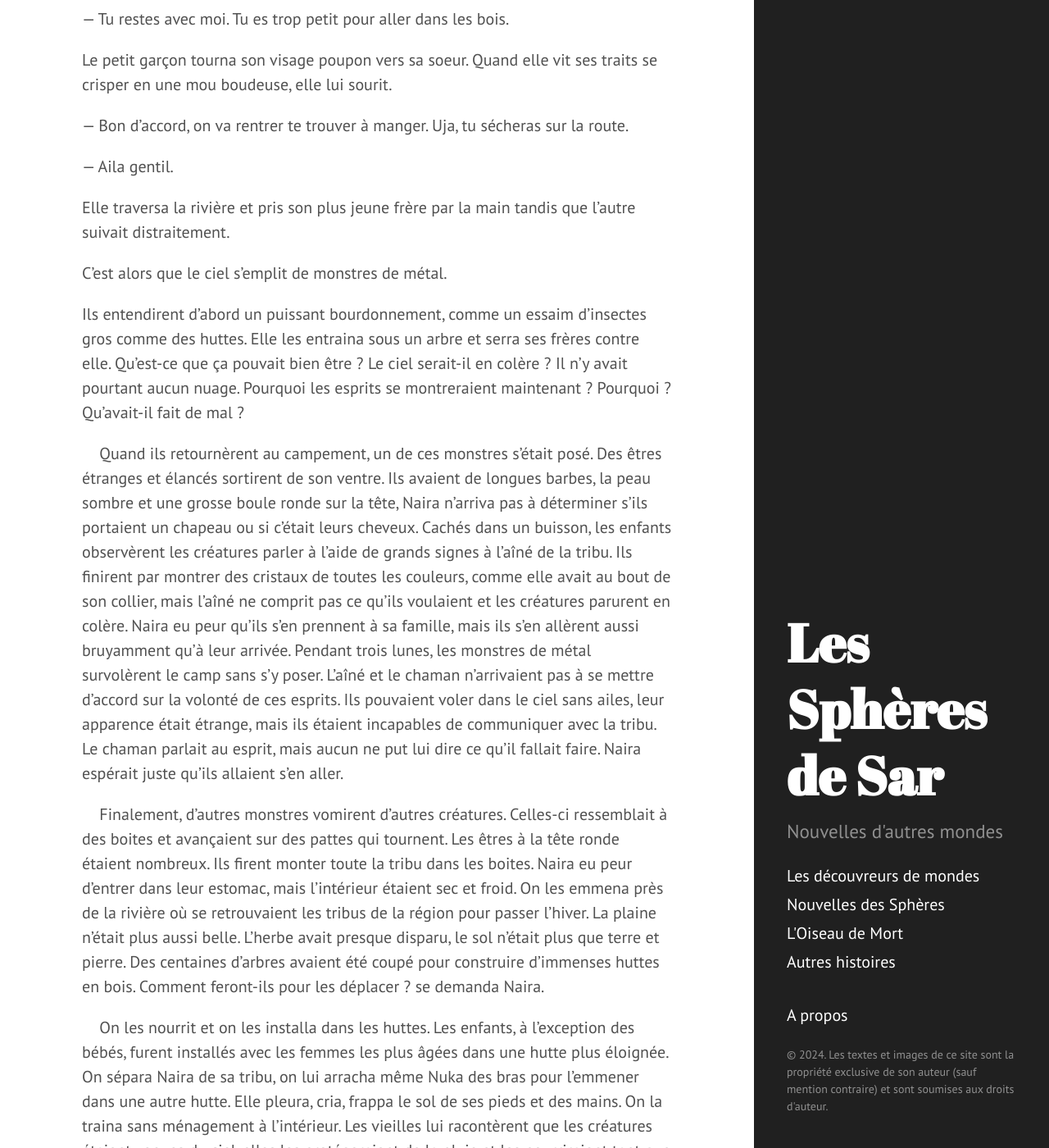
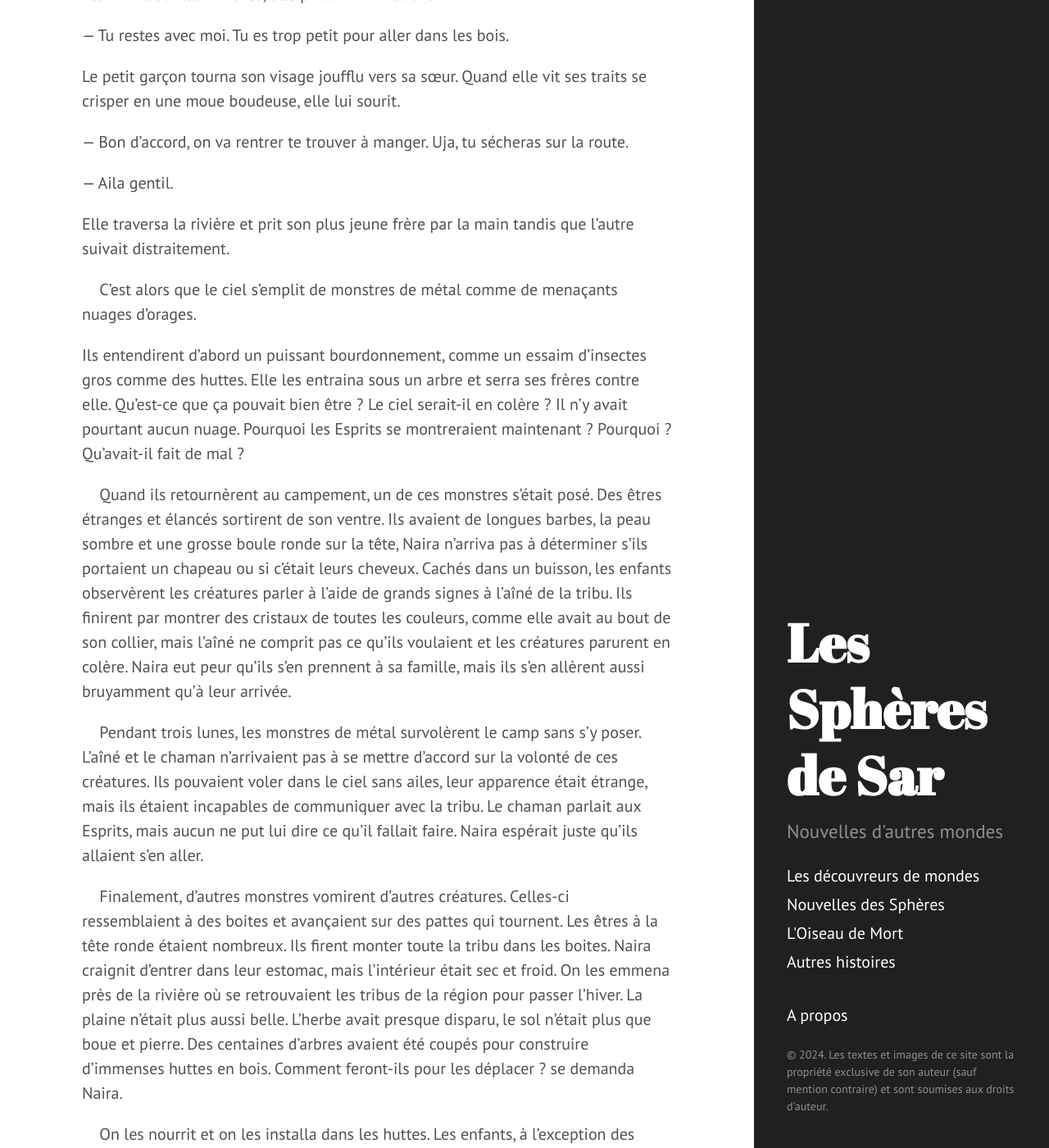
Before and after one commit to spheresdesar/shortstories, a Jekyll site: the page built from _posts/2016-05-15-l-histoire-appartient-aux-vainqueurs.md, in a window 1280 px wide and 1400 px high, scrolled down 3002 px. Shown: the whole window at 82% size. Built offline with Jekyll 4.4.1, drawn with Linux system fonts in a browser that asks for light colours; comment, search, counter and statistics services are not loaded; some of the changed text lies outside the part shown.

Commit message:
Correction L'histoire appartient aux vainqueurs

```diff
--- a/_posts/2016-05-15-l-histoire-appartient-aux-vainqueurs.md
+++ b/_posts/2016-05-15-l-histoire-appartient-aux-vainqueurs.md
@@ -4,24 +4,26 @@
 date: 2016-05-15 00:00:00 -0700
 category: dm
 ---
-&nbsp;&nbsp;&nbsp;&nbsp;Une jeune domestique entra doucement, les yeux vissés sur le sol. Le maître déposa son livre près de lui et retira une paire de lunettes rondes. Le regard paternel du maitre Murati était accentué par sa longue barbe blanche qu’elle avait elle-même brossé ce matin-là.
+&nbsp;&nbsp;&nbsp;&nbsp;Une jeune domestique entra doucement, les yeux vissés sur le sol. Le maitre déposa son livre près de lui et retira une paire de lunettes rondes. Le regard paternel du maitre Murati était accentué par sa longue barbe blanche qu’elle avait elle-même brossée ce matin-là.
 
 — Qu’y a-t-il, mon petit ? Mon neveu est-il arrivé ?
 
-La jeune femme acquiesça en silence d’un hochement de tête, faisant tomber une longue natte noire de ses épaules. Il souris, leva les bras et claqua dans ses mains. En quelques instants la maison se mit en branle.
+La jeune femme acquiesça en silence d’un hochement de tête, faisant tomber une longue natte noire de ses épaules. Il sourit, leva les bras et claqua dans ses mains. En quelques instants, la maison se mit en branle.
 
-&nbsp;&nbsp;&nbsp;&nbsp;Le jeune homme qui s’était présenté à l’entrée de la maison contrastait en tout point avec son oncle, à l’exception du turban aux couleurs de leur famille. Le neveu portait une courte barbe brune et une fine moustache sophistiqué. Son cou et ses bras étaient encombrés de nombreux bijoux précieux. Le maître de maison l’accueillit chaleureusement dans une tunique simple aux motifs délicats et pour seule parure la dague sertie de pierres représentant son ancien rôle dans l’armée qui pendait à sa ceinture.
+&nbsp;&nbsp;&nbsp;&nbsp;Le jeune homme qui se présenta à l’entrée de la maison contrastait en tout point avec son oncle, à l’exception du turban aux couleurs de leur famille. Le neveu portait une courte barbe brune et une fine moustache sophistiquée. Son cou et ses bras étaient encombrés de nombreux bijoux précieux et cliquetants. Le maître de maison l’accueillit chaleureusement dans une tunique simple aux motifs délicats et avec pour seule parure la dague sertie de pierres qui pendait à sa ceinture, représentant son ancien rôle dans l’armée.
 
 — Yashesh, mon neveu. J’espère qu’Étuviel a veillé sur ton voyage. Mon toit est ton toit.
 
-— Je le respecterais comme celui de ma propre maison, répondit-il en s’inclinant comme le voulais la coutume. Je vous remercie mon oncle. Le voyage s’est bien passé, je suis désolé de vous avoir prévenu si tard de ma venue.
+— Je le respecterais comme celui de ma propre maison, répondit-il en s’inclinant comme le voulait la coutume. Je vous remercie, mon oncle. Le voyage s’est bien passé, je suis désolé de vous avoir prévenu si tard de ma venue.
 
-Murati posa une main chaleureuse sur l’épaule de son neveu Yashesh.
+Murati posa une main affectueuse sur l’épaule de son neveu Yashesh.
 
 — N’en parlons plus. Viens donc. Allons nous rafraîchir dans les jardins, tu me donneras des nouvelles de la capitale et de la famille. <!--more-->
 
 
-&nbsp;&nbsp;&nbsp;&nbsp;Les domestiques installèrent un large tapis sur l’herbe et y ajoutèrent une série de coussins. Les quatres garçons et filles était d’aspect bien différent de leurs maitres. Il avait la peau plus claire, presque dorée. Leur visage était bien plus rond, leurs traits plus doux et leurs yeux plus étroits. Tous les quatre portaient les cheveux longs, en natte pour les femmes et en queue de cheval pour les hommes. Ils attendaient patiemment que les deux deux parents prennent place. Après avoir fait le tour du jardin, ils s’installèrent au milieu des coussins. On déposa devant eux du thé et des petits gâteaux sucrés et ils discutèrent longuement. Murati écoutait attentivement les nouvelles que lui rapportait son neveu, mais il ne put s’empêcher de remarquer l’attention particulière qu’il portait sur son personnel de maison qui se tenait à l’écart.
+&nbsp;&nbsp;&nbsp;&nbsp;Les domestiques installèrent un large tapis sur l’herbe et y ajoutèrent une série de coussins. Les quatre garçons et filles étaient d’aspect bien différent de leurs maitres. Il avait la peau plus claire, presque dorée. Leur visage était bien plus rond, leurs traits plus doux et leurs yeux plus grands. Tous portaient les cheveux longs, en natte pour les femmes et en queue de cheval pour les hommes. Ils attendaient patiemment que les deux parents prennent place.
+
+&nbsp;&nbsp;&nbsp;&nbsp;Après avoir fait le tour du jardin, ils s’installèrent au milieu des coussins. On déposa devant eux du thé et des petits gâteaux sucrés et ils discutèrent longuement. Murati écoutait attentivement les nouvelles que lui rapportait son neveu, mais il ne put s’empêcher de remarquer l’attention particulière qu’il portait sur son personnel de maison qui se tenait à l’écart.
 
 — Parlons un peu d’autres choses que de politique, si tu le veux bien. Dis-moi, mon neveu, que penses-tu de cet endroit ? N’est-ce pas magnifique ?
 
@@ -33,17 +35,17 @@
 
 — Ton père m’a prévenu. Tu es un patriote, Yashesh, je le sais, mais tu ne sembles pas approuver les idées colonialistes de l’empereur.
 
-— Que les dieux veillent sur mon père et sur l’empereur ! (Il embrassa son poing et frappa doucement le sol.) Jamais je ne mettrais en doute les décisions de l’empire. Nous avons besoin de matières premières, j’en ai conscience. Néanmoins… (Il s’allongea sur son coude.) Je trouve ses méthodes bien trop complaisantes.
+— Que les dieux veillent sur mon père et sur l’empereur ! (Il embrassa son poing et frappa doucement le sol.) Jamais je ne mettrais en doute les décisions de l’Empire. Nous avons besoin de matières premières, j’en ai conscience. Néanmoins… (Il s’allongea sur son coude.) Je trouve ses méthodes bien trop complaisantes.
 
 — Trop complaisante ? Notre supériorité nous donne des droits, mais aussi des devoirs envers les êtres plus simples. Regarde-les. Nous leur avons apporté la civilisation et du travail pour chacun. Sans nous, ils seraient encore dans leurs huttes à cueillir des fruits ou à chasser les animaux.
 
-— Ne pouvions-nous pas simplement les y laisser ? Je veux dire, notre empire possède de nombreuses planètes sans intérêt, nous aurions pu les déplacer ailleurs. Les mettre loin des honnêtes citoyens, qu’il n’ait pas à souffrir de leur présence, ni moi.
+— Ne pouvions-nous pas simplement les y laisser ? Je veux dire, notre empire possède de nombreuses planètes sans intérêt, nous aurions pu les déplacer ailleurs. Les mettre loin des honnêtes citoyens, qu’ils n’aient pas à souffrir de leur présence, ni moi.
 
 — Et pour les mettre où ? Non, il était bien plus simple de les éduquer que de les soumettre.
 
 — Nous avons pourtant dépensé beaucoup trop d’énergie pour préserver ces sauvages.
 
-— N’oublie pas, mon neveu, qu’ainsi nous avons acquis ainsi les gisements les riches de cristaux et une bonne main d’oeuvre, le tout sans la moindre effusion de sang et dans le respect de toutes les créatures. Ainsi que le veulent les dieux, chaque être à sa raison d’exister. Notre puissance ne doit pas nous faire oublier la nôtre. L’orgueil ne doit pas t’aveugler, mon neveu, nous avons le devoir d’apporter la lumière sur notre route.
+— N’oublie pas, mon neveu, qu’ainsi nous avons acquis ainsi des gisements riches de cristaux et une bonne main-d’œuvre, le tout sans la moindre effusion de sang et dans le respect de toutes les créatures. Ainsi que le veulent les dieux, chaque être à sa raison d’exister. Notre puissance ne doit pas nous faire oublier notre rôle. L’orgueil ne doit pas t’aveugler, mon neveu, nous avons le devoir d’apporter la lumière sur notre route.
 
 Murati se redressa pour toiser son neveu et reprit :
 
@@ -57,42 +59,46 @@
 
 — Nuka, où vas-tu ?
 
-— Manger, ai faim.
+— A faim.
 
 Les mains sur les hanches, elle prit un air farouche.
 
 — Tu restes avec moi. Tu es trop petit pour aller dans les bois.
 
-Le petit garçon tourna son visage poupon vers sa soeur. Quand elle vit ses traits se crisper en une mou boudeuse, elle lui sourit.
+Le petit garçon tourna son visage joufflu vers sa sœur. Quand elle vit ses traits se crisper en une moue boudeuse, elle lui sourit.
 
 — Bon d’accord, on va rentrer te trouver à manger. Uja, tu sécheras sur la route.
 
 — Aila gentil.
 
-Elle traversa la rivière et pris son plus jeune frère par la main tandis que l’autre suivait distraitement.
+Elle traversa la rivière et prit son plus jeune frère par la main tandis que l’autre suivait distraitement.
 
 
-C’est alors que le ciel s’emplit de monstres de métal.
+&nbsp;&nbsp;&nbsp;&nbsp;C’est alors que le ciel s’emplit de monstres de métal comme de menaçants nuages d'orages.
 
 
-Ils entendirent d’abord un puissant bourdonnement, comme un essaim d’insectes gros comme des huttes. Elle les entraina sous un arbre et serra ses frères contre elle. Qu’est-ce que ça pouvait bien être ? Le ciel serait-il en colère ? Il n’y avait pourtant aucun nuage. Pourquoi les esprits se montreraient maintenant ? Pourquoi ? Qu’avait-il fait de mal ?
+Ils entendirent d’abord un puissant bourdonnement, comme un essaim d’insectes gros comme des huttes. Elle les entraina sous un arbre et serra ses frères contre elle. Qu’est-ce que ça pouvait bien être ? Le ciel serait-il en colère ? Il n’y avait pourtant aucun nuage. Pourquoi les Esprits se montreraient maintenant ? Pourquoi ? Qu’avait-il fait de mal ?
 
-&nbsp;&nbsp;&nbsp;&nbsp;Quand ils retournèrent au campement, un de ces monstres s’était posé. Des êtres étranges et élancés sortirent de son ventre. Ils avaient de longues barbes, la peau sombre et une grosse boule ronde sur la tête, Naira n’arriva pas à déterminer s’ils portaient un chapeau ou si c’était leurs cheveux. Cachés dans un buisson, les enfants observèrent les créatures parler à l’aide de grands signes à l'aîné de la tribu. Ils finirent par montrer des cristaux de toutes les couleurs, comme elle avait au bout de son collier, mais l'aîné ne comprit pas ce qu’ils voulaient et les créatures parurent en colère. Naira eu peur qu’ils s’en prennent à sa famille, mais ils s’en allèrent aussi bruyamment qu’à leur arrivée.
-Pendant trois lunes, les monstres de métal survolèrent le camp sans s’y poser. L’aîné et le chaman n’arrivaient pas à se mettre d’accord sur la volonté de ces esprits. Ils pouvaient voler dans le ciel sans ailes, leur apparence était étrange, mais ils étaient incapables de communiquer avec la tribu. Le chaman parlait au esprit, mais aucun ne put lui dire ce qu’il fallait faire. Naira espérait juste qu’ils allaient s’en aller.
+&nbsp;&nbsp;&nbsp;&nbsp;Quand ils retournèrent au campement, un de ces monstres s’était posé. Des êtres étranges et élancés sortirent de son ventre. Ils avaient de longues barbes, la peau sombre et une grosse boule ronde sur la tête, Naira n’arriva pas à déterminer s’ils portaient un chapeau ou si c’était leurs cheveux. Cachés dans un buisson, les enfants observèrent les créatures parler à l’aide de grands signes à l'aîné de la tribu. Ils finirent par montrer des cristaux de toutes les couleurs, comme elle avait au bout de son collier, mais l'aîné ne comprit pas ce qu’ils voulaient et les créatures parurent en colère. Naira eut peur qu’ils s’en prennent à sa famille, mais ils s’en allèrent aussi bruyamment qu’à leur arrivée.
 
-&nbsp;&nbsp;&nbsp;&nbsp;Finalement, d’autres monstres vomirent d’autres créatures. Celles-ci ressemblait à des boites et avançaient sur des pattes qui tournent. Les êtres à la tête ronde étaient nombreux. Ils firent monter toute la tribu dans les boites. Naira eu peur d’entrer dans leur estomac, mais l’intérieur étaient sec et froid. On les emmena près de la rivière où se retrouvaient les tribus de la région pour passer l’hiver.
-La plaine n’était plus aussi belle. L’herbe avait presque disparu, le sol n’était plus que terre et pierre. Des centaines d’arbres avaient été coupé pour construire d’immenses huttes en bois. Comment feront-ils pour les déplacer ? se demanda Naira.
+&nbsp;&nbsp;&nbsp;&nbsp;Pendant trois lunes, les monstres de métal survolèrent le camp sans s’y poser. L’aîné et le chaman n’arrivaient pas à se mettre d’accord sur la volonté de ces créatures. Ils pouvaient voler dans le ciel sans ailes, leur apparence était étrange, mais ils étaient incapables de communiquer avec la tribu. Le chaman parlait aux Esprits, mais aucun ne put lui dire ce qu’il fallait faire. Naira espérait juste qu’ils allaient s’en aller.
+
+&nbsp;&nbsp;&nbsp;&nbsp;Finalement, d’autres monstres vomirent d’autres créatures. Celles-ci ressemblaient à des boites et avançaient sur des pattes qui tournent. Les êtres à la tête ronde étaient nombreux. Ils firent monter toute la tribu dans les boites. Naira craignit d’entrer dans leur estomac, mais l’intérieur était sec et froid. On les emmena près de la rivière où se retrouvaient les tribus de la région pour passer l’hiver.
+La plaine n’était plus aussi belle. L’herbe avait presque disparu, le sol n’était plus que boue et pierre. Des centaines d’arbres avaient été coupés pour construire d’immenses huttes en bois. Comment feront-ils pour les déplacer ? se demanda Naira.
 
 &nbsp;&nbsp;&nbsp;&nbsp;On les nourrit et on les installa dans les huttes. Les enfants, à l’exception des bébés, furent installés avec les femmes les plus âgées dans une hutte plus éloignée. On sépara Naira de sa tribu, on lui arracha même Nuka des bras pour l’emmener dans une autre hutte. Elle pleura, cria, frappa le sol de ses pieds et des mains. On la traina sans ménagement à l’intérieur.
-Les vieilles lui racontèrent que les créatures étaient venues du ciel, elles les protégeraient de la pluie et les nourriraient tant que les tribus se tiendraient tranquille. Naira n’était pas d’accord. Ces êtres étaient méchant, un point c’est tout. Les guerriers auraient dû les abattre et alors elle aurait pu rester avec sa tribu et ses frères. Elle aurait pu continuer à tisser et à broder avec les autres femmes, elle aurait continué à voyager dans les collines et les plaines avec sa famille et, le soir, ils chanteraient et ils danseraient comme avant.
 
-&nbsp;&nbsp;&nbsp;&nbsp;Elle ne connaissait aucune des femmes qui s’occupaient d’elles, elle n’aima les nouveaux vêtements qu’on lui avait donnés et surtout il y avait trop de monde. L’air était empli d’odeurs désagréables de sueurs et d’urines. Naira était vive, et elle parvenait à comprendre quelques mots. L’un des envahisseurs se moqua des siens et proposa de tuer tous les adultes pour ne garder que les enfants les plus dociles, comme on le fait avec les bêtes. Elle répondit maladroitement dans leur langue :
+&nbsp;&nbsp;&nbsp;&nbsp;Les vieilles lui racontèrent que les créatures étaient venues du ciel, elles les protégeraient de la pluie et les nourriraient tant que les tribus se tiendraient tranquille. Naira n’était pas d’accord. Ces êtres étaient méchants, un point c’est tout. Les guerriers auraient dû les abattre et alors elle aurait pu rester avec sa tribu et ses frères. Elle aurait pu continuer à tisser et à broder avec les autres femmes, elle aurait continué à voyager dans les collines et les plaines avec sa famille et, le soir, ils chanteraient et ils danseraient comme avant.
+
+&nbsp;&nbsp;&nbsp;&nbsp;Elle ne connaissait aucune des femmes qui s’occupaient d’elles, elle n’aima pas les nouveaux vêtements qu’on lui avait donnés et surtout il y avait trop de monde. L’air était empli d’odeurs désagréables de sueurs et d’urines.
+
+&nbsp;&nbsp;&nbsp;&nbsp;Naira possédait un esprit vif et bientôt elle parvint à comprendre quelques mots étrangers. L’un des envahisseurs se moqua des siens et proposa de tuer tous les adultes pour ne garder que les enfants les plus dociles, comme on le fait avec les bêtes. Elle répondit maladroitement dans leur langue :
 
 — Vous mieux mourir que nous !
 
-Il lui donna un violent coup dans le ventre. Un autre étranger l’attrapa et l’attacha dehors avant de lui donner plusieurs coups de bâton. On lui rasa les cheveux et on la laissa toute la nuit dehors sans manger. Le lendemain, elle n’affichait plus de colère, plus de tristesse, plus de joie. Elle resta silencieuse et docile, tandis que les siens l’évitaient de peur de subir le même sort en la côtoyant.
+Il lui donna un violent coup dans le ventre. Un autre étranger l’attrapa et l’attacha dehors avant de lui donner plusieurs coups de bâton. On lui rasa les cheveux et on la laissa toute la nuit dehors sans manger. Le lendemain, elle n’affichait plus de colère, plus de tristesse, plus de joie. Elle resta silencieuse et docile, tandis que les siens l’évitaient de peur de subir le même sort.
 
-&nbsp;&nbsp;&nbsp;&nbsp;Enfermé dans ces boites en bois, elle avait perdu la notion du temps. Ses cheveux avaient repoussé en petites touffes et la moitié des siens étaient morts dans de maladies étranges ou simplement abattu pour l’exemple. Quand on détruisit les huttes pour les emmener à nouveau ailleurs, elle n’espérait déjà plus revoir sa famille. Naira rejoignit ce qu’il appelait une école où on lui apprit les rudiments de la langue, la cuisine, la couture et divers travaux domestiques. Puis, on les lâchait dans les rues de la nouvelle ville pour qu’elles trouvent du travail. Les siens étaient devenus ouvriers, porteurs, mineurs. Aucun ne songeait à se révolter. Il avait de quoi manger et un lit pour dormir. Que demander de plus ? Naira, elle, bouillonnait de colère.
+&nbsp;&nbsp;&nbsp;&nbsp;Enfermée dans ces boites en bois, elle avait perdu la notion du temps. Ses cheveux avaient repoussé en petites touffes et la moitié des siens étaient morts de maladies inconnues ou simplement abattus pour l’exemple. Quand on détruisit les huttes pour les emmener à nouveau ailleurs, elle n’espérait déjà plus revoir sa famille. Naira rejoignit ce qu’il appelait une école où on lui apprit les rudiments de la langue, la cuisine étrangère, la couture et divers travaux domestiques. Puis, on les lâchait dans les rues de la nouvelle ville pour qu’elles trouvent du travail. Les siens étaient devenus ouvriers, porteurs, mineurs. Aucun ne songeait à se révolter. Il avait de quoi manger et un lit pour dormir. Que demander de plus ? Naira, elle, bouillonnait de colère.
 
 
 <center>❡</center>
@@ -104,7 +110,7 @@
 
 — Bien sûr, maître, répondit-elle avec léger accent et sans aucun enthousiasme.
 
-Aucun des deux hommes ne soupçonnaient la présence du poison qui allaient lentement les tuer.t, tu n’auras pas souvent une telle occasion. Oublie un peu Maérïan.
+Pourtant, son cœur souriait. Ces deux intrus ne seraient pas les derniers à mourir, pensa-t-elle en versant le liquide mortel.
 
 
 A.K.
```
